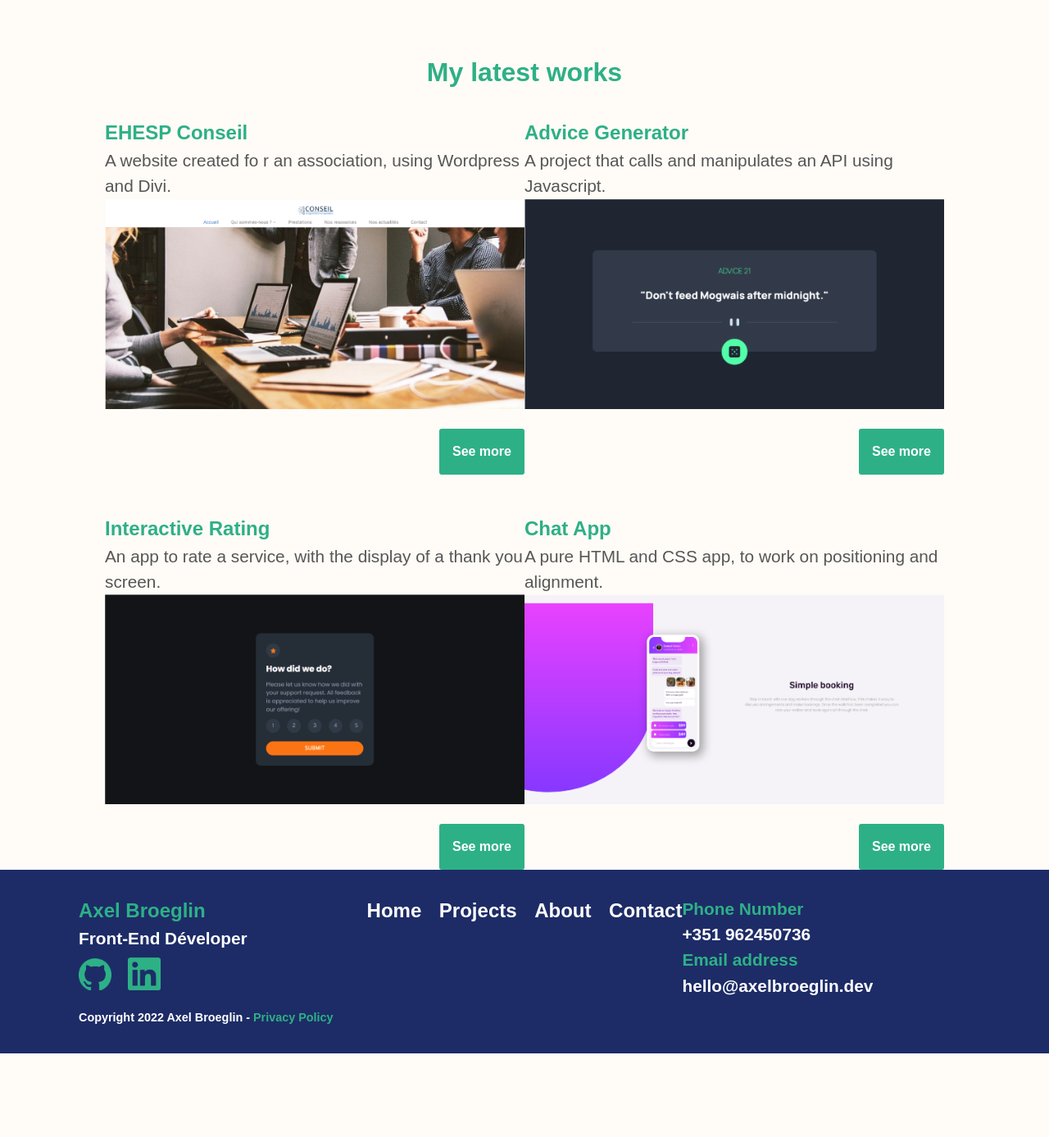
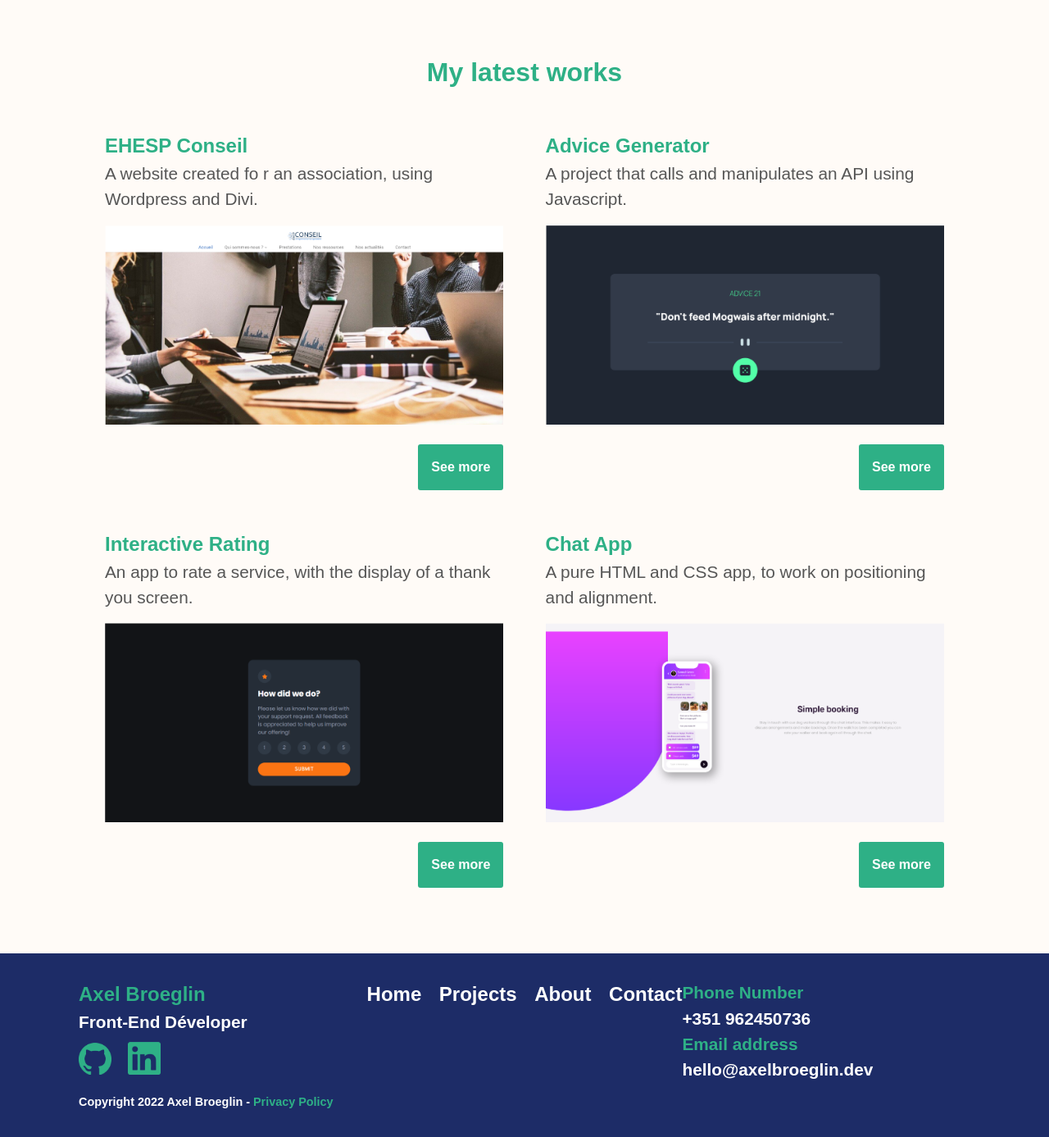
Before and after one commit to AxelBroeglin/portfolio, a PHP site: page /projects.html in a window 1280 px wide. Shown: the part 83-1470 px from the top of the page at 82% size. Before the commit the page ends 1368 px from the top, so only its background shows below. Run offline with PHP 8.4, Linux system fonts and the light colour scheme.

```diff
--- a/styles/main.css
+++ b/styles/main.css
@@ -1499,6 +1499,10 @@ textarea:-moz-placeholder {
   font-weight: bold;
 }
 
+#main-container {
+  padding-bottom: 8vh;
+}
+
 #main-container > h1 {
   padding-bottom: 2vh;
 }
@@ -1506,31 +1510,32 @@ textarea:-moz-placeholder {
 .works-container {
   display: -ms-grid;
   display: grid;
-  -ms-grid-columns: (1fr)[1];
-      grid-template-columns: repeat(1, 1fr);
-  grid-row-gap: 2em;
-  -ms-grid-rows: 1fr;
-      grid-template-rows: 1fr;
-  grid-auto-rows: 1fr;
-}
-
-@media only screen and (min-width: 900px) {
+  -ms-grid-columns: 1fr 1fr;
+      grid-template-columns: 1fr 1fr;
+  gap: 0% 5%;
+}
+
+@media only screen and (max-width: 1070px) {
   .works-container {
-    -ms-grid-columns: (1fr)[2];
-        grid-template-columns: repeat(2, 1fr);
-  }
-}
-
-.works-container > h2 {
+    -ms-grid-columns: 1fr;
+        grid-template-columns: 1fr;
+  }
+}
+
+.works-container__h2 {
   padding-top: 2vh;
 }
 
-.works-container > article {
+.works-container__article {
   padding-top: 2vh;
-}
-
-.works-container > picture {
-  padding-top: 1vh;
+  padding-bottom: 2vh;
+  width: -webkit-fit-content;
+  width: -moz-fit-content;
+  width: fit-content;
+}
+
+.works-container__picture {
+  padding-top: 2vh;
 }
 
 .about > * {
```
Also changed, not shown: about.html (indentation only), 1 other file.
